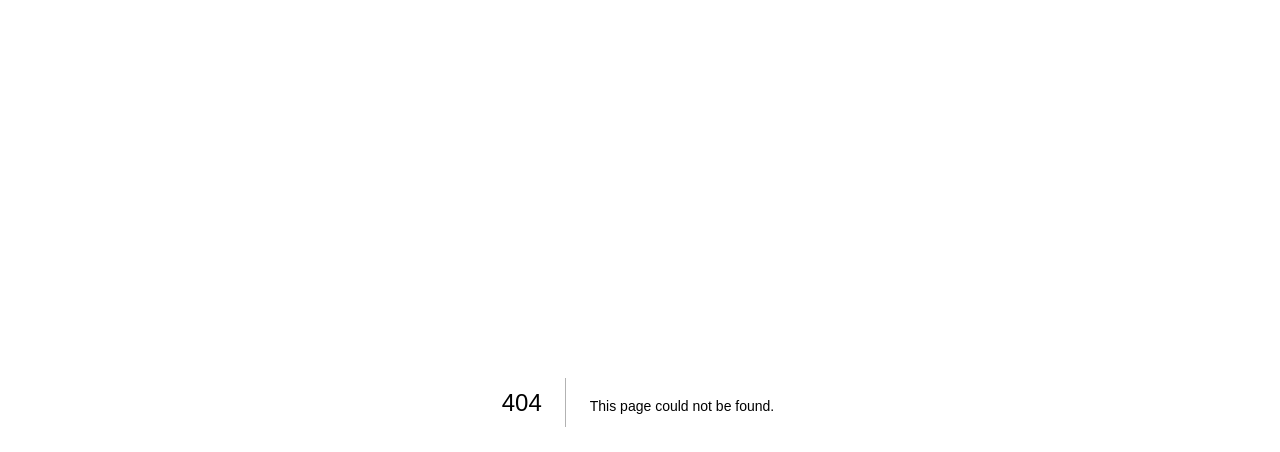
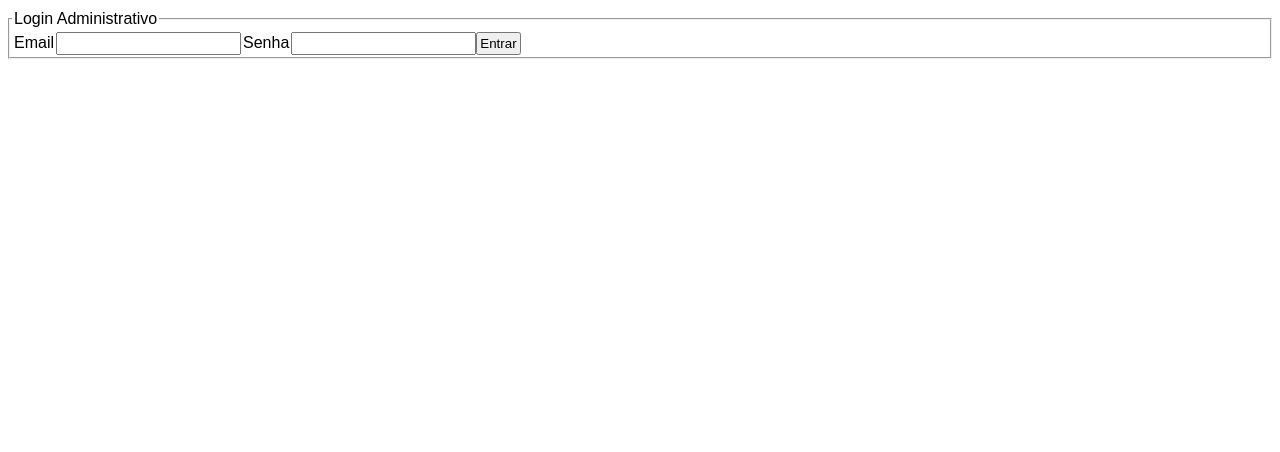
Before and after one commit to alanbrazoes/snacks-frontend, a Next.js app: page /login in a window 1280 px wide. Before the commit this address had no page. Shown: the top 452 px of the page. Built offline with nearby package versions, Linux system fonts and the light colour scheme.

Commit message:
hook de input

```diff
--- /dev/null
+++ b/src/components/Inputs/index.tsx
@@ -0,0 +1,8 @@
+import { IInput } from '@types';
+import * as React from 'react';
+
+const Input = ({ name, onChange, value }: IInput) => {
+  return <input name={name} onChange={onChange} value={value}></input>;
+};
+
+export default Input;
--- /dev/null
+++ b/src/hooks/useForm.ts
@@ -0,0 +1,15 @@
+import React, { useState } from 'react';
+
+export const useForm = (inicialState: any) => {
+  const [form, setForm] = useState(inicialState);
+
+  const onChange = (e: React.ChangeEvent<HTMLInputElement>) => {
+    const { name, value } = e.target;
+    const newValue = value;
+    const fieldName = name;
+
+    setForm({ ...form, [fieldName]: newValue });
+  };
+
+  return [form, onChange];
+};
--- /dev/null
+++ b/src/pages/login/index.tsx
@@ -0,0 +1,33 @@
+import Input from '@components/Inputs';
+import { NextPage } from 'next';
+import { useForm } from 'src/hooks/useForm';
+
+const Login: NextPage = () => {
+  const [form, onChange] = useForm({
+    email: '',
+    password: '',
+  });
+
+  const submit = (e: { preventDefault: () => void }): void => {
+    e.preventDefault();
+    console.log(form);
+  };
+
+  return (
+    <form onSubmit={submit}>
+      <fieldset>
+        <legend>Login Administrativo</legend>
+
+        <label>Email</label>
+        <Input onChange={onChange} name={'email'} value={form.email} />
+
+        <label>Senha</label>
+        <Input onChange={onChange} name={'password'} value={form.password} />
+
+        <button type="submit">Entrar</button>
+      </fieldset>
+    </form>
+  );
+};
+
+export default Login;
```
Also changed, not shown: src/mock/snacks.ts (added, +40 -0 lines), src/pages/burguer/[id].tsx (+8 -1 lines), src/types/types.ts (+7 -1 lines).
